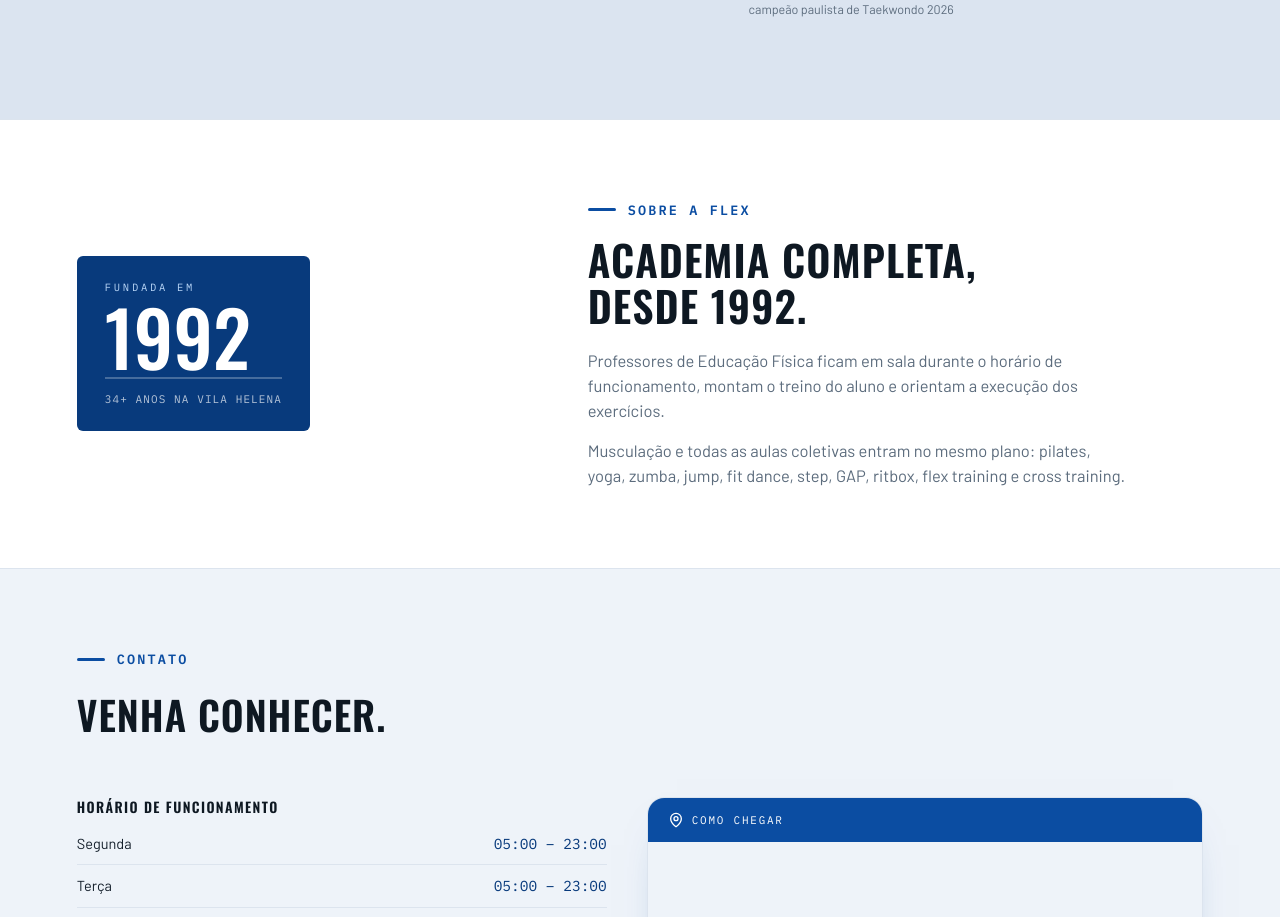
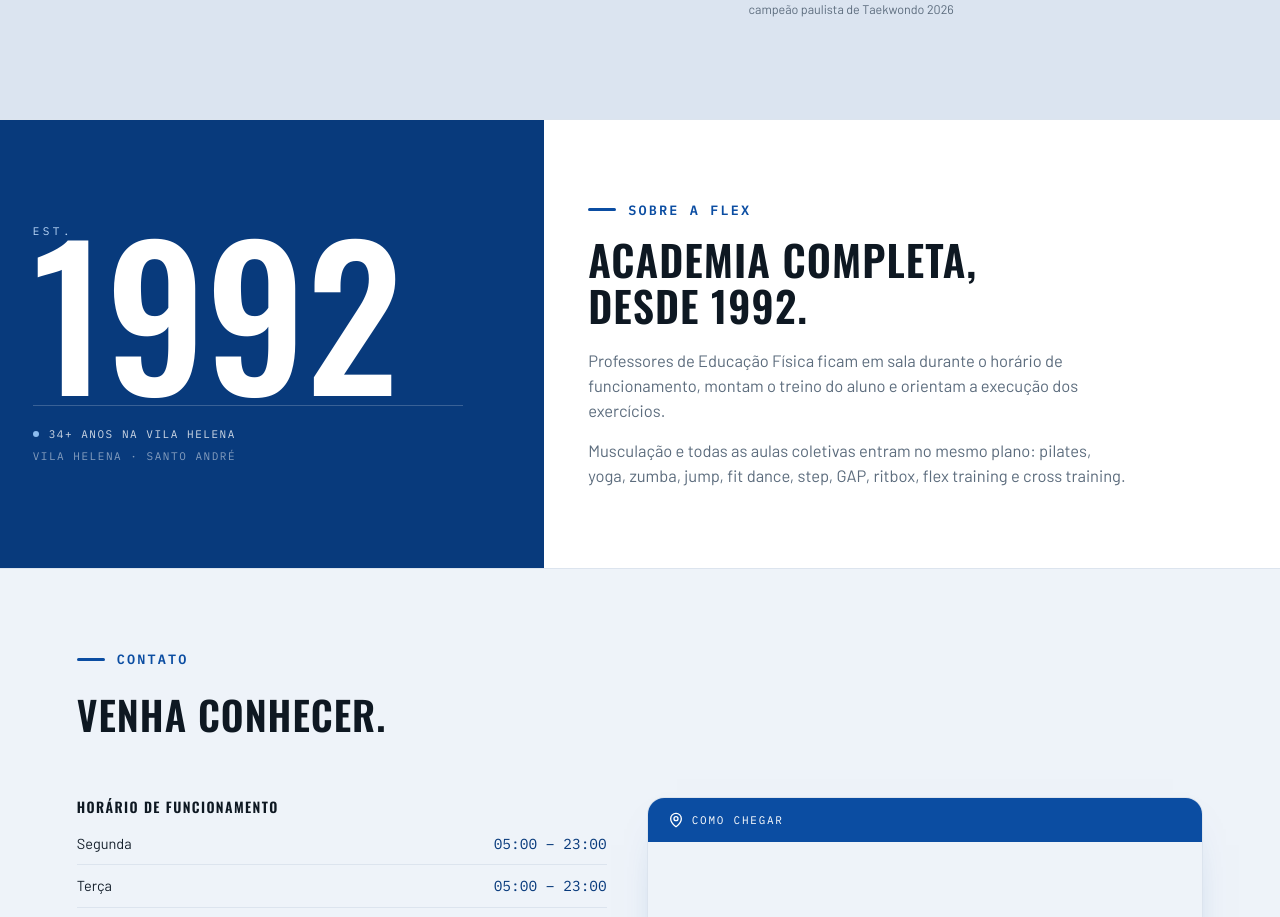
Before and after one commit to Moraes-Studio/lp-flex, a Next.js app: page / in a window 1280 px wide. Shown: the part 3853-4770 px from the top of the page. Built offline with nearby package versions, Linux system fonts and the light colour scheme; no server answers; grey boxes are pictures that could not be loaded.

Commit message:
feat: momento 1992 como composição de marca (SDD §4)
Metade da seção vira superfície Flex Blue sólida com '1992' grande —
grid de 2 colunas em largura total (sem calc(50vw), sem overflow), não
mais um número dentro de um card claro. Copy inalterada.

```diff
--- a/src/app/(home)/_components/sobre.tsx
+++ b/src/app/(home)/_components/sobre.tsx
@@ -2,42 +2,69 @@ import { siteConfig } from '@/config/site';
 import { mediaConfig } from '@/config/media';
 import { Eyebrow } from '@/components/shared/eyebrow';
 import { Photo } from '@/components/shared/photo';
+import { Reveal } from '@/components/shared/reveal';
 
+/**
+ * V2 (direção de arte) — o principal momento gráfico da página. Antes (V1.5)
+ * era "número grande dentro da seção clara"; agora é uma composição de marca
+ * de verdade: metade da viewport vira superfície Flex Blue (grid de 2
+ * colunas em largura total, não o `max-w-[1180px]` do resto do site — é o
+ * próprio grid quem faz o "bleed", sem precisar de calc(50vw) nem
+ * overflow-hidden de página inteira). Texto real continua disciplinado
+ * (mesmo `px-[6%]`/max-width de sempre) — só a superfície escapa.
+ */
 export function Sobre() {
   const anos = new Date().getFullYear() - siteConfig.foundedYear;
 
   return (
-    <section id="sobre" className="px-[6%] py-16 md:py-20">
-      <div className="mx-auto grid max-w-[1180px] items-center gap-10 lg:grid-cols-[0.85fr_1.15fr] lg:gap-14">
-        <div className="flex flex-col items-start gap-6">
-          {/* Preenchimento azul sólido em vez de caixa branca com borda: mesmo
-           * princípio das faixas de seção (Marquee/Horários), aplicado num
-           * bloco contido em vez da seção inteira — a seção Sobre continua
-           * clara, só este bloco vira "cor cheia". */}
-          <div className="bg-flex-blue-700 inline-block rounded-[6px] px-7 py-6">
-            <p className="text-flex-blue-200 font-mono text-[10.5px] tracking-[0.26em] uppercase">
-              Fundada em
-            </p>
-            <p className="font-heading my-1.5 text-[64px] leading-[0.9] text-white normal-case sm:text-[76px]">
+    <section id="sobre">
+      <div className="lg:grid lg:grid-cols-[0.85fr_1.15fr] lg:items-stretch">
+        {/* Metade azul — patrimônio. overflow-hidden contém o "1992" quando
+         * ele excede a coluna (crop intencional, nunca vira scroll). */}
+        <div className="bg-flex-blue-700 relative overflow-hidden px-[6%] py-16 md:py-20 lg:flex lg:items-center lg:py-0">
+          <div className="relative mx-auto w-full max-w-[420px] lg:mx-0 lg:ml-auto lg:mr-12 lg:max-w-[440px]">
+            <p className="font-mono text-flex-blue-200 text-[11px] tracking-[0.32em] uppercase">Est.</p>
+            {/* aria-hidden: decorativo — o ano real já está em texto legível
+             * logo abaixo ("{anos}+ anos") e no h2 da coluna branca ("desde
+             * {ano}"). whitespace-nowrap + clamp: em telas muito largas o
+             * numeral excede os 440px do bloco de propósito e é cortado pelo
+             * overflow-hidden do pai — "parcialmente cortado, mas intencional". */}
+            <p
+              aria-hidden="true"
+              className="font-heading text-white -mt-1 text-[clamp(110px,15vw,230px)] leading-[0.78] whitespace-nowrap normal-case"
+            >
               {siteConfig.foundedYear}
             </p>
-            <div className="mb-3 h-0.5 w-full bg-white/25" />
-            <p className="font-mono text-[11px] tracking-[0.1em] text-white/70 uppercase">
+            <div className="mt-5 flex items-center gap-2.5 border-t border-white/20 pt-5">
+              <span className="bg-flex-blue-300 h-1.5 w-1.5 shrink-0 rounded-full" aria-hidden="true" />
+              <p className="font-mono text-[11px] tracking-[0.14em] text-white/80 uppercase">
                 {anos}+ anos na Vila Helena
               </p>
             </div>
+            <p className="mt-1.5 font-mono text-[11px] tracking-[0.14em] text-white/50 uppercase">
+              Vila Helena · {siteConfig.address.city}
+            </p>
+
+            {/* Continua null até existir foto real (política de fotografia,
+             * CLAUDE.md) — quando existir, encaixa como uma foto presa no
+             * canto do painel, sem precisar tocar nesta composição. */}
             <Photo
               src={mediaConfig.sobreFoto}
               alt={`Fachada e equipe da ${siteConfig.name}`}
               label="fachada / equipe Flex"
-            ratio="wide"
-            className="w-full"
+              ratio="square"
+              className="border-white/30 absolute right-0 bottom-0 w-28 shadow-xl sm:w-36 lg:-right-4 lg:-bottom-4 lg:w-40"
             />
           </div>
+        </div>
 
-        <div>
+        {/* Metade branca — a mesma leitura de antes, só que agora reage à
+         * escala do lado azul em vez de dividir a seção ao meio de forma
+         * neutra. */}
+        <div className="flex items-center px-[6%] py-16 md:py-20">
+          <Reveal className="w-full max-w-[540px]">
             <Eyebrow>Sobre a Flex</Eyebrow>
-          <h2 className="text-[clamp(28px,3.6vw,42px)] leading-[1.1]">
+            <h2 className="heading-reveal text-[clamp(28px,3.6vw,42px)] leading-[1.1]">
               Academia completa,
               <br />
               desde {siteConfig.foundedYear}.
@@ -50,6 +77,7 @@ export function Sobre() {
               Musculação e todas as aulas coletivas entram no mesmo plano: pilates, yoga, zumba,
               jump, fit dance, step, GAP, ritbox, flex training e cross training.
             </p>
+          </Reveal>
         </div>
       </div>
     </section>
```
Lines whose indentation alone changed are shown as unchanged.
